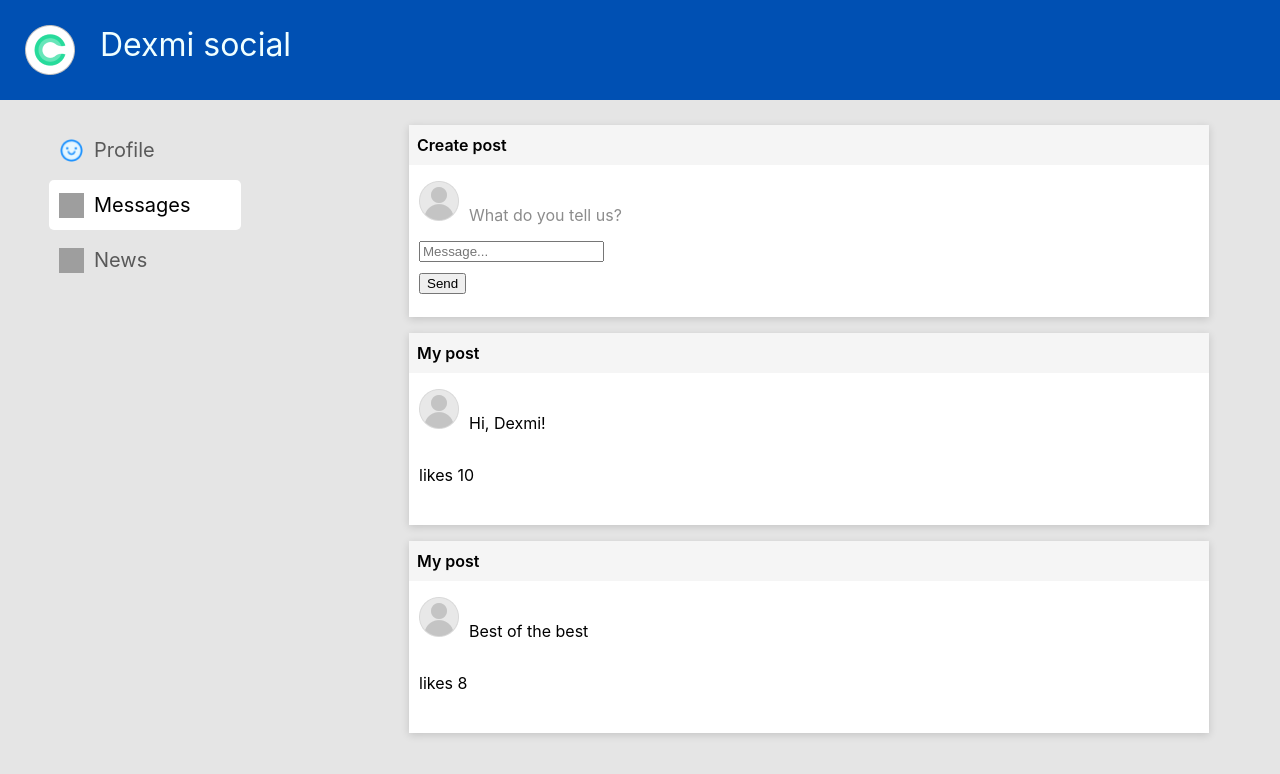
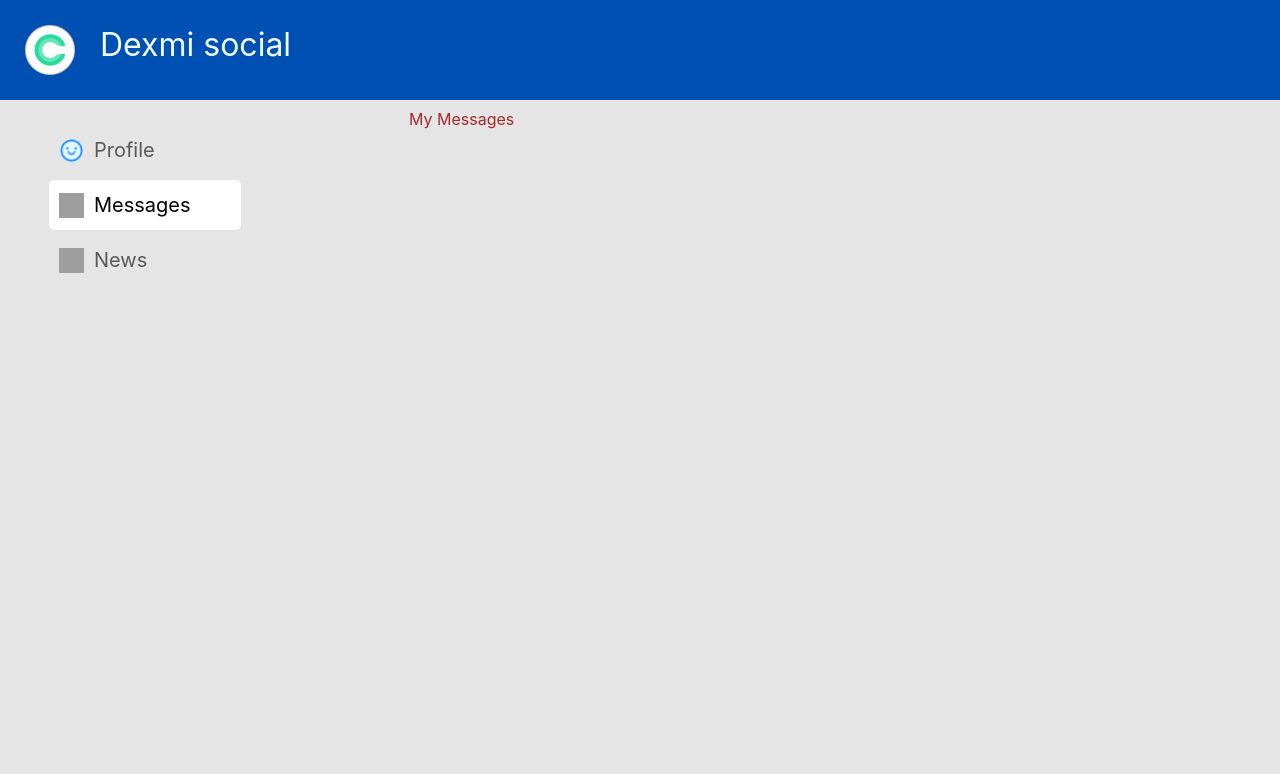
Before and after one commit to Dexmi8000/ReactTest, a React (Create React App) app: page /Messages in a window 1280 px wide. Shown: the top 774 px of the page. Built offline with nearby package versions, Linux system fonts and the light colour scheme; grey boxes are pictures that could not be loaded.

Commit message:
ebalsa s routerami

```diff
--- a/package.json
+++ b/package.json
@@ -8,6 +8,7 @@
     "@testing-library/user-event": "^13.5.0",
     "react": "^18.2.0",
     "react-dom": "^18.2.0",
+    "react-router-dom": "^6.3.0",
     "react-scripts": "5.0.1",
     "web-vitals": "^2.1.4"
   },
--- a/src/App.css
+++ b/src/App.css
@@ -1,21 +1,28 @@
-*{
+* {
   box-sizing: border-box;
 }
-a{
+
+a {
   text-decoration: none;
   color: #595959;
 }
-ul, li{
+
+ul,
+li {
   list-style: none;
 }
 
 
 
-.wrap{
+.wrap {
   display: grid;
   grid-template-rows: 100px auto;
   grid-template-columns: 400px auto;
   background-color: #E5E5E5;
   height: 100vh;
+}
 
+.content-wrapper {
+  grid-area: 2/2/3/3;
+  padding: 9px;
 }
--- a/src/App.jsx
+++ b/src/App.jsx
@@ -2,21 +2,36 @@ import './App.css';
 import Header from './components/Header/Header';
 import Nav from './components/Navigation/Navigation';
 import Main from './components/Main/Main';
+import Messages from './components/Messages/Messages';
+import { Route, Routes } from 'react-router-dom';
+
 
 
 
 
 function App() {
   return (
+
       <div className="App">
         <div className="dexmi">
           <div className='wrap'>
             <Header />
             <Nav />
-          <Main />
+            <div className="content-wrapper">
+
+                <Routes>
+                  <Route path="/Main" element={<Main />} />
+                  <Route path="/Messages" element={<Messages />} />
+                </Routes>
+
+
+            </div>
+
           </div>
         </div>
       </div>
+
+
   );
 }
 
--- a/src/components/Main/Main.jsx
+++ b/src/components/Main/Main.jsx
@@ -4,6 +4,7 @@ import Create_post from './Create_post/Create_post'
 
 function Main() {
     return (
+
         <main className={dexstyle.main}>
             <div className={dexstyle.posts}>
                 <Create_post />
--- a/src/components/Main/Main.module.css
+++ b/src/components/Main/Main.module.css
@@ -1,8 +1,3 @@
-.main {
-  grid-area: 2/2/3/3;
-  padding: 9px;
-}
-
 .posts {
   width: 800px;
 }
--- /dev/null
+++ b/src/components/Messages/Messages.jsx
@@ -0,0 +1,13 @@
+import dexsyle from './Messages.module.css';
+
+function Messages() {
+    return (
+        <div className={dexsyle.messages}>
+            My Messages
+        </div>
+    )
+}
+
+
+
+export default Messages;
--- /dev/null
+++ b/src/components/Messages/Messages.module.css
@@ -0,0 +1,3 @@
+.messages{
+    color: brown;
+}
--- a/src/components/Navigation/Navigation.jsx
+++ b/src/components/Navigation/Navigation.jsx
@@ -9,11 +9,11 @@ function Nav() {
             <ul className={dexstyle.nav__items}>
                 <li className={dexstyle.nav__item}>
                     <img className={dexstyle.items__img} src={icon_profile} alt="" />
-                    <a className={dexstyle.nav__link} href="#">Profile</a>
+                    <a className={dexstyle.nav__link} href="/Main">Profile</a>
                 </li>
                 <li className={`${dexstyle.nav__item} ${dexstyle.active}`} >
                     <img className={dexstyle.items__img} src={icon_message} alt="" />
-                    <a className={`${dexstyle.nav__link} ${dexstyle.active}`} href="#">Messages</a>
+                    <a className={`${dexstyle.nav__link} ${dexstyle.active}`} href="/Messages">Messages</a>
                 </li>
                 <li className={dexstyle.nav__item}>
                     <img className={dexstyle.items__img} src={icon_news} alt="" />
--- a/src/index.js
+++ b/src/index.js
@@ -3,11 +3,15 @@ import ReactDOM from 'react-dom/client';
 import './index.css';
 import App from './App';
 import reportWebVitals from './reportWebVitals';
+import {BrowserRouter} from 'react-router-dom'
 
 const root = ReactDOM.createRoot(document.getElementById('root'));
 root.render(
   <React.StrictMode>
-    <App />
+    <BrowserRouter>
+      <App />
+    </BrowserRouter>
+
   </React.StrictMode>
 );
 
```
Also changed, not shown: 1 other file (tests, documents, lock files or other folders). Lines whose indentation alone changed are shown as unchanged.
